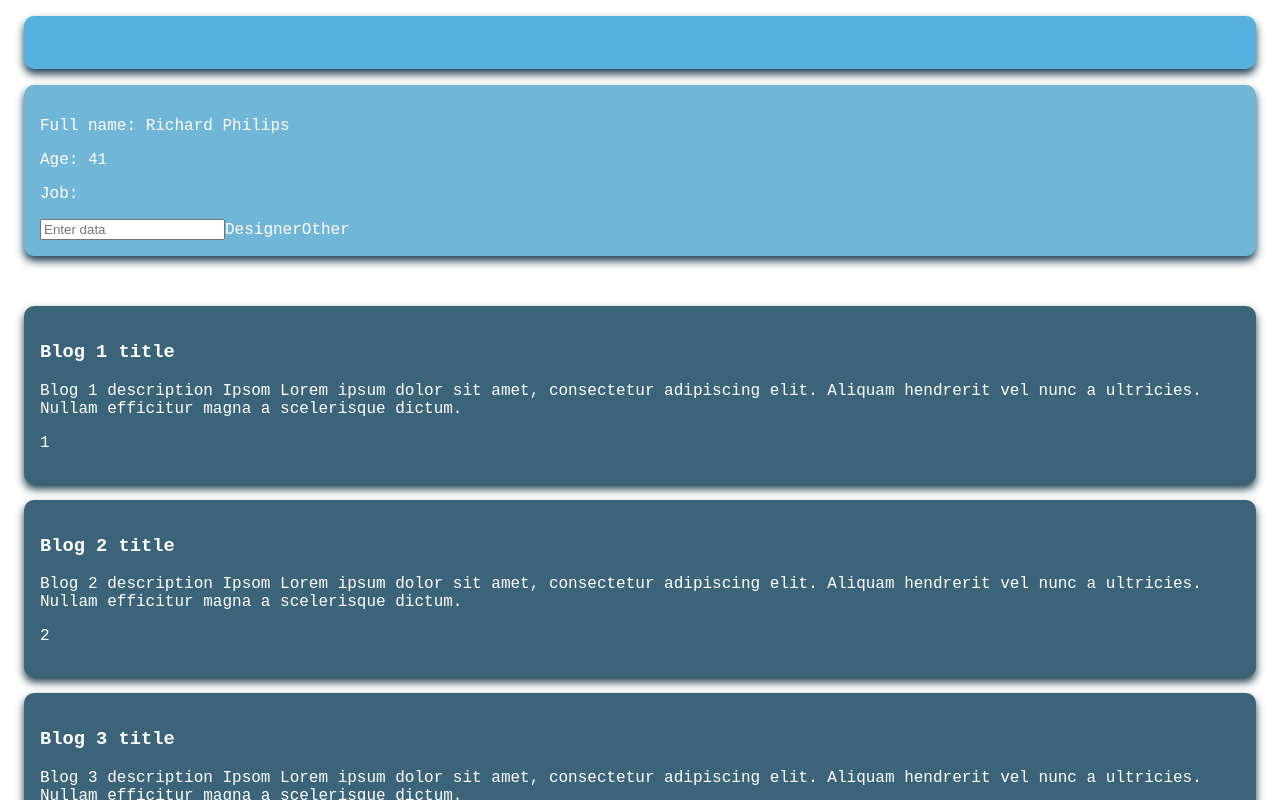
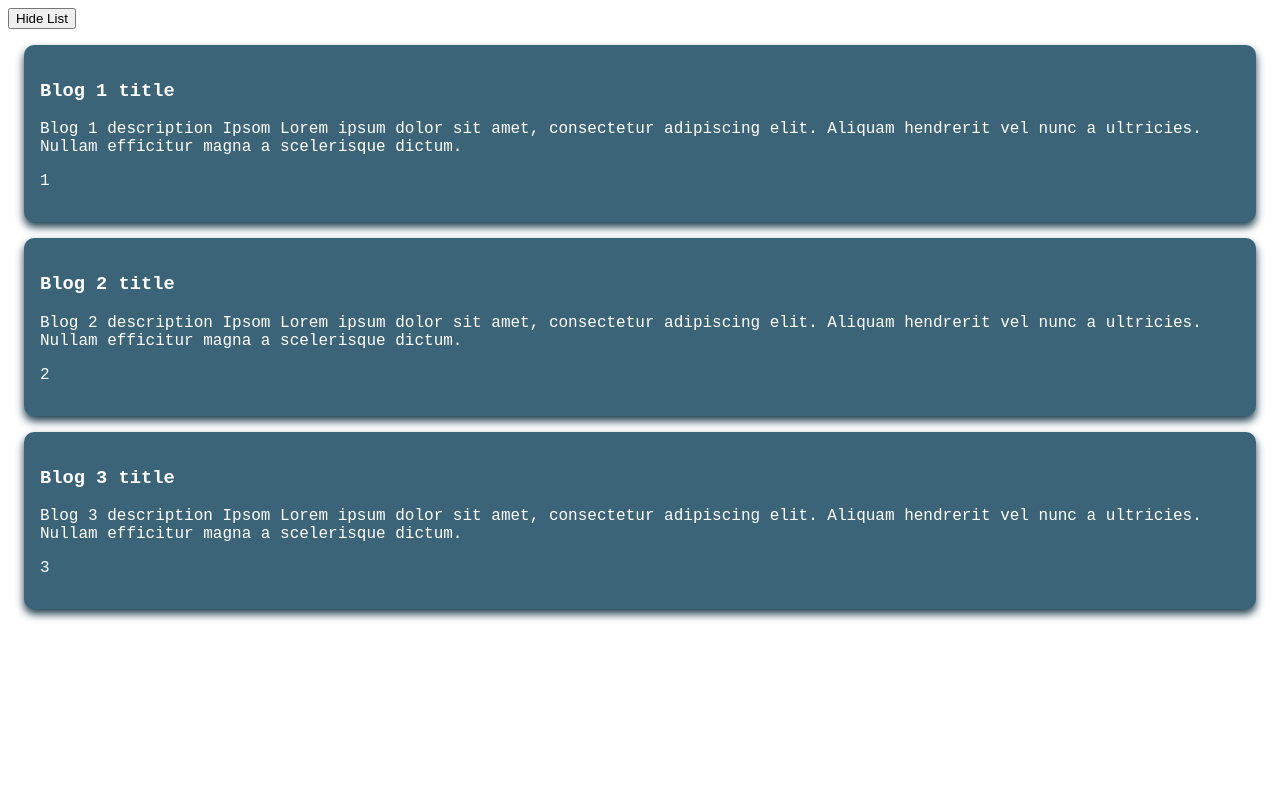
Before and after one commit to richph9531/chords, a React (Create React App) app: page / in a window 1280 px wide. Shown: the top 800 px of the page. Built offline with nearby package versions, Linux system fonts and the light colour scheme.

Commit message:
fix: end of lesson 15

```diff
--- a/src/App.js
+++ b/src/App.js
@@ -1,23 +1,43 @@
-import React from 'react';
+import React, { Component } from 'react';
 
-import Header from './components/Header';
-import Footer from './components/Footer';
-// import JobCard from './components/JobCard';
-// import BlogCard from './components/BlogCard';
-import BlogCards from './components/BlogCards';
-import JobCard from './components/JobCard';
+import blogEntriesArray from './data/blogCardData.json';
+import BlogCard from './components/BlogCard';
 
-const App = () => (
-    <div className='Wrapper'>
-      <Header />
-      <div className='Workspace'>
-        <JobCard/>
+function isArrayEmpty(array) {
+  if (array !== undefined && array !== null && array.length > 0) {
+    return false;
+  } return true;
+}
+
+class App extends Component {
+  state = {
+    showBlogs: true,
+  };
+
+  BlogCards = isArrayEmpty(blogEntriesArray) ? [] : blogEntriesArray.map(item => (
+    <BlogCard
+      key={item.id}
+      title={item.title
+      }
+      description={item.description}
+      id={item.id}
+    />
+  ));
+
+  doSomethingOnClick = () => {
+    this.setState({ showBlogs: false });
+    console.log(this.showBlogs);
+  };
+
+  render() {
+    return (
+    <div className='App'>
+        <button onClick={this.doSomethingOnClick}>Hide List</button>
+        { this.state.showBlogs ? this.BlogCards : null }
         <br></br>
-        {BlogCards}
-        <br></br>
-      </div>
-      <Footer />
     </div>
-);
+    );
+  }
+}
 
 export default App;
```
Also changed, not shown: src/App2.js (added, +23 -0 lines), 1 other file (tests, documents, lock files or other folders).
